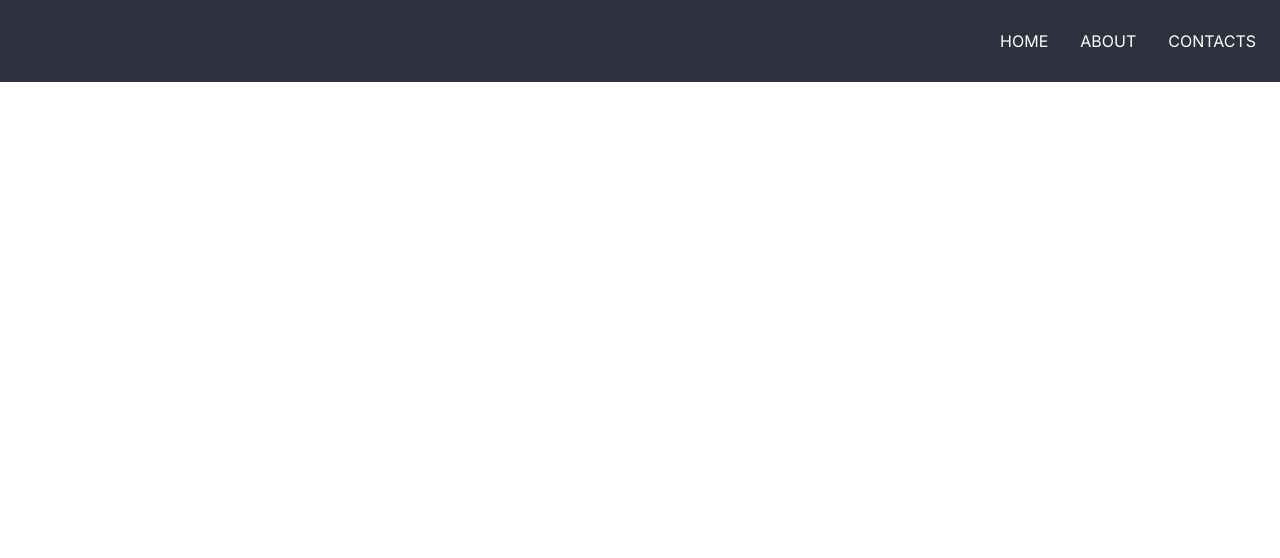
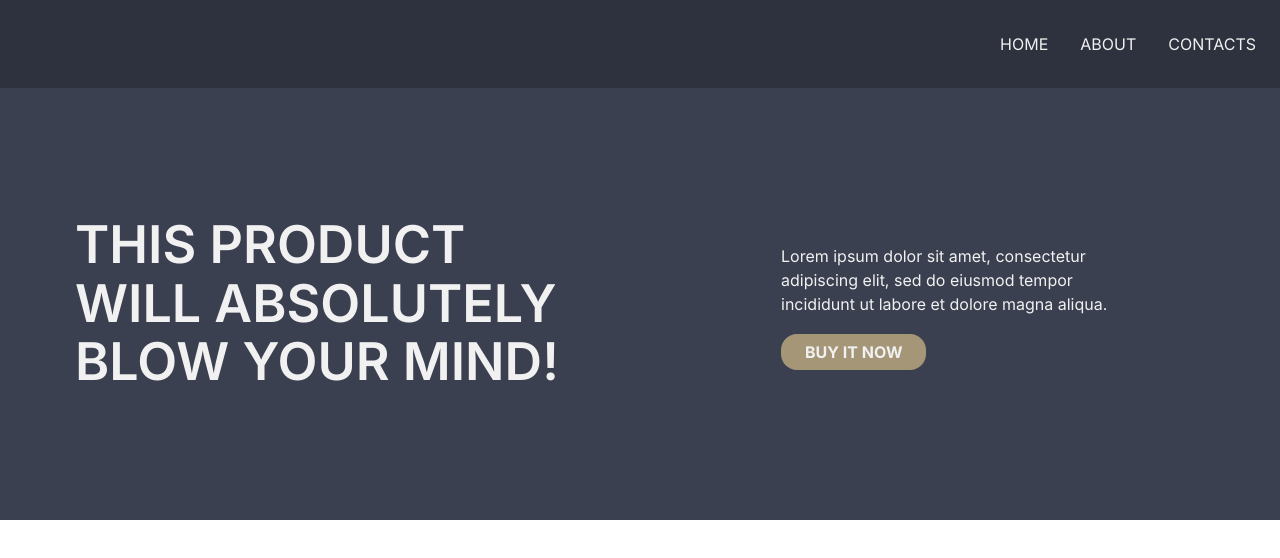
Before and after one commit to PlaksinaKate/redcollar-task-1, a plain HTML site: page index.html in a window 1280 px wide. Drawn offline with Linux system fonts and the light colour scheme.

Commit message:
feat: add hero

```diff
--- a/index.html
+++ b/index.html
@@ -22,7 +22,25 @@
     </div>
   </header>
   <main>
-    <section class="hero"></section>
+    <section class="hero">
+      <div class="wr">
+        <div class="hero__wr row center">
+          <div class="hero__title-wr">
+            <h1 class="hero__title">This product will absolutely blow your mind!</h1>
+          </div>
+          <div class="hero__desc">
+            <div class="hero__desc-wr">
+              <div class="hero__desc-text">Lorem ipsum dolor sit amet, consectetur adipiscing elit, sed do eiusmod
+                tempor
+                incididunt ut labore et dolore magna aliqua.</div>
+              <div class="hero__desc-btn">
+                <a class="hero__desc-btn-link">BUY IT NOW</a>
+              </div>
+            </div>
+          </div>
+        </div>
+      </div>
+    </section>
     <section class="features"></section>
     <section class="article"></section>
   </main>
--- a/style.css
+++ b/style.css
@@ -424,11 +424,12 @@ body {
   max-width: 100%;
   background: #fff;
   color: var(--header-dark);
-  font-size: 16px;
+  font-size: 1rem;
   font-style: normal;
   font-weight: normal;
   font-family: 'Inter';
   -webkit-tap-highlight-color: transparent;
+  line-height: 1.5;
   /* overflow-x: hidden; */
 }
 
@@ -439,7 +440,7 @@ body {
 
 a {
   text-decoration: none;
-  color: #fff;
+  color: var(--light);
 }
 
 ul {
@@ -501,6 +502,8 @@ ul {
 .header__menu li {
   margin-right: 32px;
   transition: color 0.45s ease-out;
+
+  font-weight: 600px;
 }
 
 .header__menu li:last-child {
@@ -514,3 +517,62 @@ ul {
 .header__menu li:hover a {
   color: var(--gold);
 }
+
+/* HERO */
+.hero {
+  background-color: var(--dark);
+}
+
+.hero__wr {
+  padding: 128px 0;
+}
+
+.hero__title-wr {
+  flex-basis: 50%;
+}
+
+.hero__title {
+  max-width: 514px;
+  text-align: left;
+
+  font-size: 3.25rem;
+  font-style: normal;
+  font-weight: 600;
+  line-height: 1.125;
+  color: var(--light);
+  text-transform: uppercase;
+  margin: 0 auto;
+}
+
+.hero__desc {
+  flex-basis: 50%;
+}
+
+.hero__desc-wr {
+  max-width: 334px;
+  margin: 0 auto;
+}
+
+.hero__desc-text {
+  font-weight: 400;
+  color: var(--light);
+  margin-bottom: 24px;
+}
+
+.hero__desc-btn {
+  cursor: pointer;
+}
+
+.hero__desc-btn-link {
+  text-transform: uppercase;
+  font-weight: 700;
+
+  padding: 8px 24px;
+  border-radius: 16px;
+  background-color: var(--gold);
+  transition: background-color 0.45s ease-out;
+}
+
+.hero__desc-btn:hover .hero__desc-btn-link {
+  background-color: #a59678b3;
+}
```
